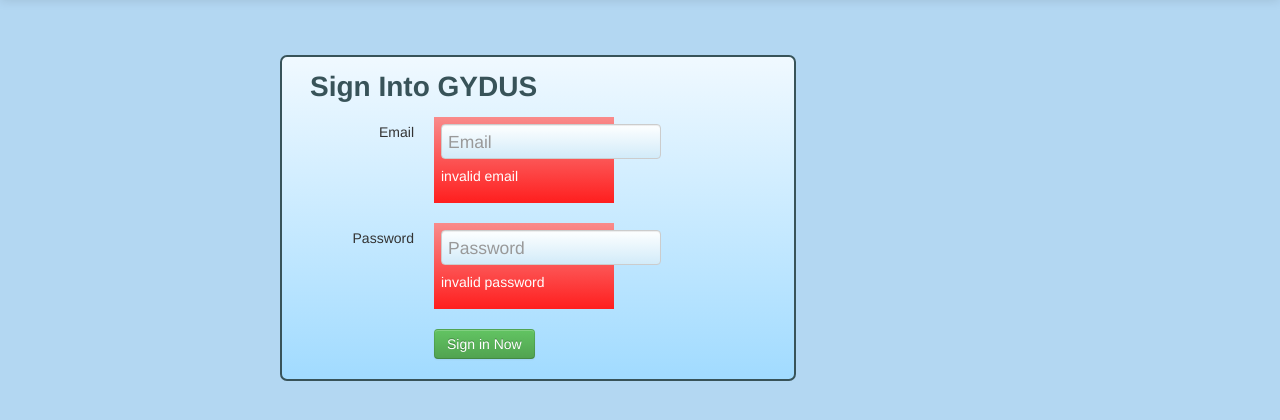
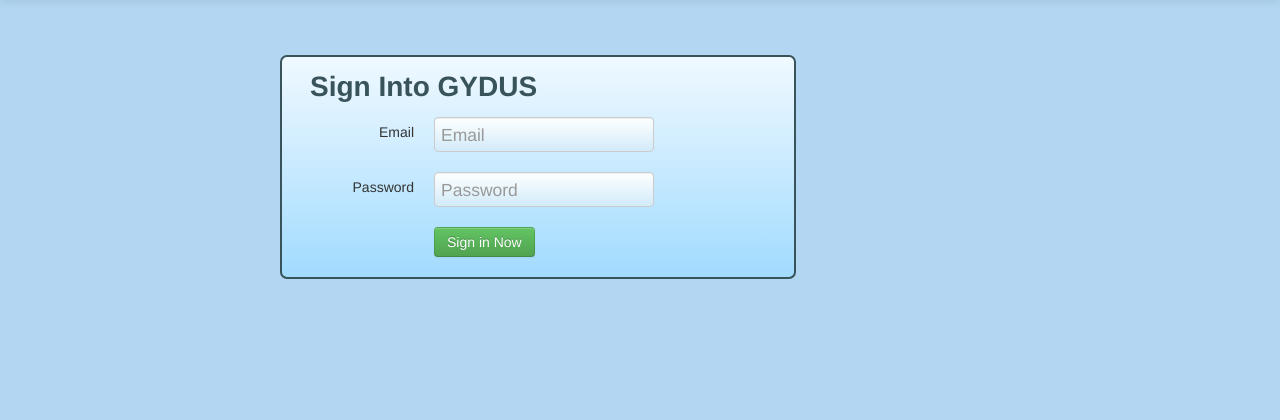
Before and after one commit to jarvisjardin/GYDUS, a CodeIgniter app: page /GYDUS/index.php/usercontroller/login in a window 1280 px wide. Shown: the part 85-505 px from the top of the page. Run offline with CodeIgniter, Linux system fonts and the light colour scheme; some libraries are stand-ins or nearby versions.

Commit message:
Removed the sections for errors on the login form

```diff
--- a/application/views/loginView.php
+++ b/application/views/loginView.php
@@ -9,20 +9,15 @@
             <section class="control-group gydus-form-error">
               <label class="control-label" for="inputEmail">Email</label>
               <section class="controls">
-              	<section class="loginEmailError">
                 <input type="text" class="gydus-login-email-input" name="user_email" id="login-inputEmail" placeholder="Email">
-                   <p class="loginemailerr">invalid email</p>
 
-              	</section><!--end of loginEmailError-->
               </section><!-- end of controls -->
             </section><!-- end of email-->
             <section class="control-group">
               <label class="control-label" for="inputPassword">Password</label>
               <section class="controls">
-                 <section class="loginPwError">
                 <input type="password" id="login-inputPassword" name="user_pass" placeholder="Password">
-                <p class="loginpasserr">invalid password</p>
-                 </section><!-- end of loginPwError -->
+
               </section><!-- end of controls-->
             </section><!-- end of password-->
             <section class="control-group">
```
